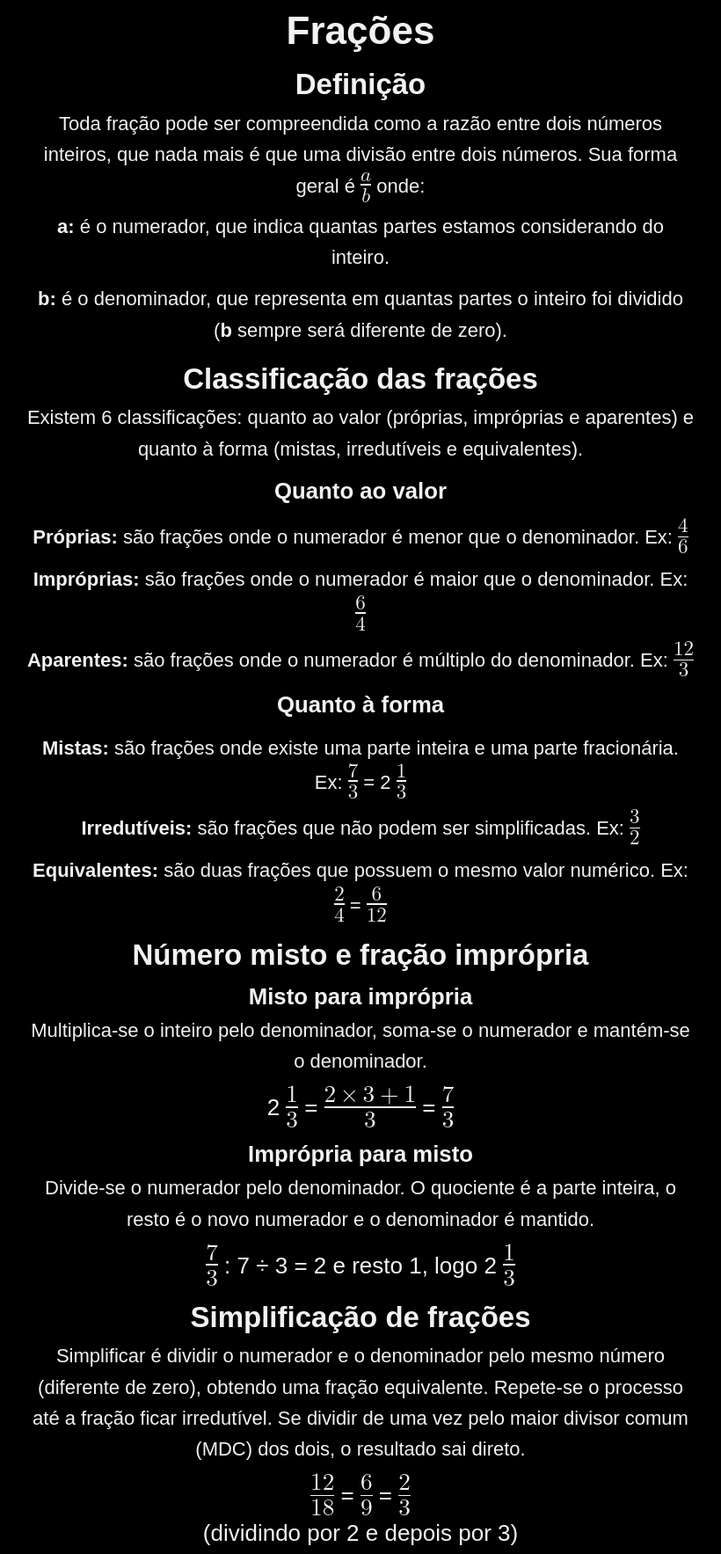
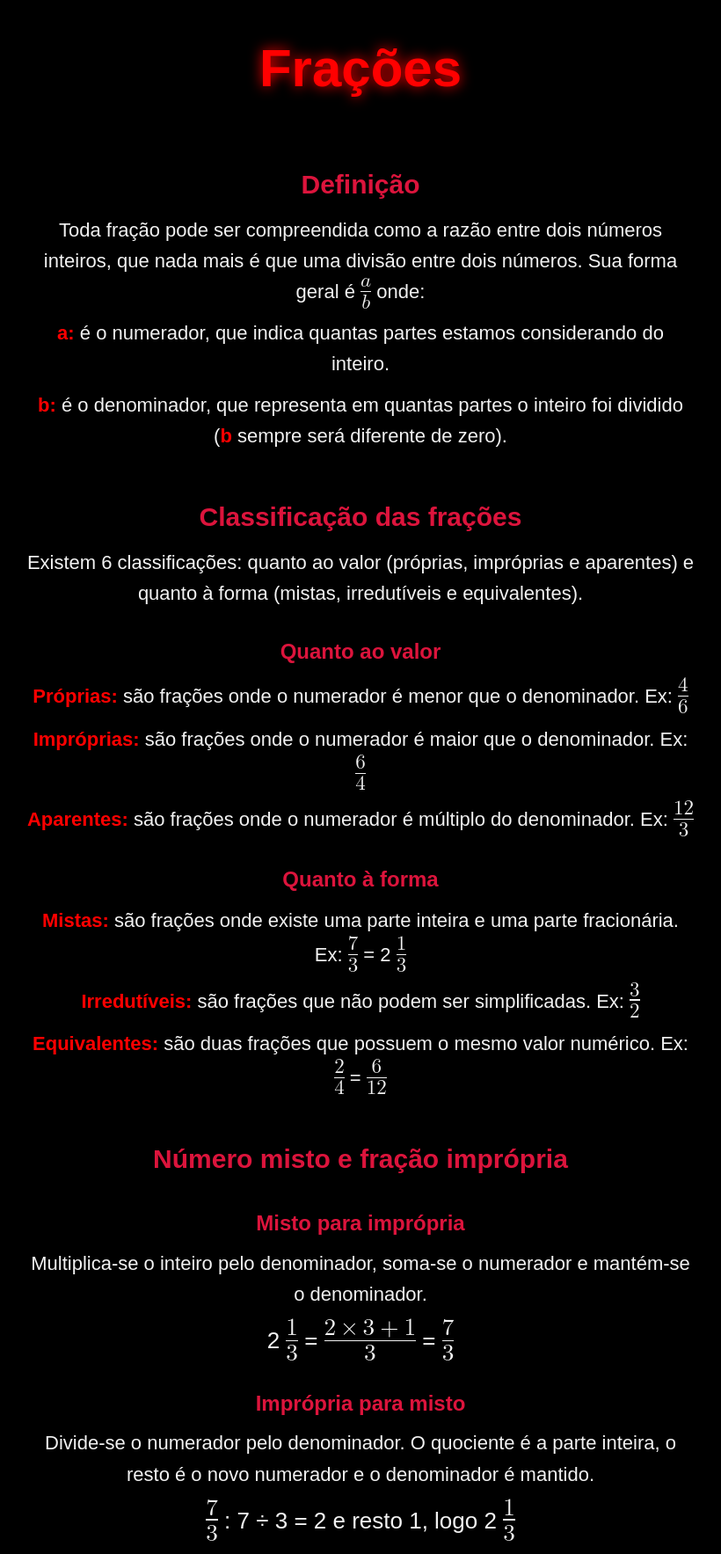
Before and after one commit to jorge-berenguer/teste1, a plain HTML site: page conteudos/fracao.html in a window 1280 px wide. Shown: the top 1767 px of the page at 88% size, without its empty margins (230-1050 px from the left). Drawn offline with Linux system fonts and the light colour scheme.

Commit message:
Atualizar o fracao.html

```diff
--- a/conteudos/fracao.html
+++ b/conteudos/fracao.html
@@ -8,12 +8,12 @@
     <link rel="stylesheet" href="conteudos.css" />
   </head>
   <body>
-    <h1 class="f">Frações</h1>
+    <h1 class="c">Frações</h1>
 
     <main>
 
       <!-- ===== DEFINIÇÃO ===== -->
-      <h2 class="f" id="definicao">Definição</h2>
+      <h2 class="c" id="definicao">Definição</h2>
       <p>
         Toda fração pode ser compreendida como a razão entre dois números
         inteiros, que nada mais é que uma divisão entre dois números. Sua forma
@@ -23,58 +23,58 @@
       </p>
       <ul>
         <li>
-          <b class="f">a:</b> é o numerador, que indica quantas partes estamos
+          <b class="c">a:</b> é o numerador, que indica quantas partes estamos
           considerando do inteiro.
         </li>
         <li>
-          <b class="f">b:</b> é o denominador, que representa em quantas partes
-          o inteiro foi dividido (<b class="f">b</b> sempre será diferente de
+          <b class="c">b:</b> é o denominador, que representa em quantas partes
+          o inteiro foi dividido (<b class="c">b</b> sempre será diferente de
           zero).
         </li>
       </ul>
 
       <!-- ===== CLASSIFICAÇÃO ===== -->
-      <h2 class="f" id="classificacao">Classificação das frações</h2>
+      <h2 class="c" id="classificacao">Classificação das frações</h2>
       <p>
         Existem 6 classificações: quanto ao valor (próprias, impróprias e
         aparentes) e quanto à forma (mistas, irredutíveis e equivalentes).
       </p>
 
-      <h3 class="f">Quanto ao valor</h3>
+      <h3 class="c">Quanto ao valor</h3>
       <ul>
         <li>
-          <b class="f">Próprias:</b> são frações onde o numerador é menor que o
+          <b class="c">Próprias:</b> são frações onde o numerador é menor que o
           denominador. Ex:
           <math><mfrac><mn>4</mn><mn>6</mn></mfrac></math>
         </li>
         <li>
-          <b class="f">Impróprias:</b> são frações onde o numerador é maior que
+          <b class="c">Impróprias:</b> são frações onde o numerador é maior que
           o denominador. Ex:
           <math><mfrac><mn>6</mn><mn>4</mn></mfrac></math>
         </li>
         <li>
-          <b class="f">Aparentes:</b> são frações onde o numerador é múltiplo do
+          <b class="c">Aparentes:</b> são frações onde o numerador é múltiplo do
           denominador. Ex:
           <math><mfrac><mn>12</mn><mn>3</mn></mfrac></math>
         </li>
       </ul>
 
-      <h3 class="f">Quanto à forma</h3>
+      <h3 class="c">Quanto à forma</h3>
       <ul>
         <li>
-          <b class="f">Mistas:</b> são frações onde existe uma parte inteira e
+          <b class="c">Mistas:</b> são frações onde existe uma parte inteira e
           uma parte fracionária. Ex:
           <math><mfrac><mn>7</mn><mn>3</mn></mfrac></math>
           = 2
           <math><mfrac><mn>1</mn><mn>3</mn></mfrac></math>
         </li>
         <li>
-          <b class="f">Irredutíveis:</b> são frações que não podem ser
+          <b class="c">Irredutíveis:</b> são frações que não podem ser
           simplificadas. Ex:
           <math><mfrac><mn>3</mn><mn>2</mn></mfrac></math>
         </li>
         <li>
-          <b class="f">Equivalentes:</b> são duas frações que possuem o mesmo
+          <b class="c">Equivalentes:</b> são duas frações que possuem o mesmo
           valor numérico. Ex:
           <math><mfrac><mn>2</mn><mn>4</mn></mfrac></math>
           =
@@ -83,9 +83,9 @@
       </ul>
 
       <!-- ===== MISTA E IMPRÓPRIA ===== -->
-      <h2 class="f" id="conversao">Número misto e fração imprópria</h2>
+      <h2 class="c" id="conversao">Número misto e fração imprópria</h2>
 
-      <h3 class="f">Misto para imprópria</h3>
+      <h3 class="c">Misto para imprópria</h3>
       <p>
         Multiplica-se o inteiro pelo denominador, soma-se o numerador e mantém-se
         o denominador.
@@ -104,7 +104,7 @@
         <math><mfrac><mn>7</mn><mn>3</mn></mfrac></math>
       </p>
 
-      <h3 class="f">Imprópria para misto</h3>
+      <h3 class="c">Imprópria para misto</h3>
       <p>
         Divide-se o numerador pelo denominador. O quociente é a parte inteira, o
         resto é o novo numerador e o denominador é mantido.
@@ -117,7 +117,7 @@
       </p>
 
       <!-- ===== SIMPLIFICAÇÃO ===== -->
-      <h2 class="f" id="simplificacao">Simplificação de frações</h2>
+      <h2 class="c" id="simplificacao">Simplificação de frações</h2>
       <p>
         Simplificar é dividir o numerador e o denominador pelo mesmo número
         (diferente de zero), obtendo uma fração equivalente. Repete-se o
@@ -134,9 +134,9 @@
       </p>
 
       <!-- ===== COMPARAÇÃO ===== -->
-      <h2 class="f" id="comparacao">Comparação de frações</h2>
+      <h2 class="c" id="comparacao">Comparação de frações</h2>
 
-<h3 class="f">Mesmo denominador</h3>
+<h3 class="c">Mesmo denominador</h3>
 <p>
   A maior fração é a que tem o maior numerador.
 </p>
@@ -146,7 +146,7 @@
   <math><mfrac><mn>3</mn><mn>7</mn></mfrac></math>
 </p>
 
-<h3 class="f">Denominadores diferentes</h3>
+<h3 class="c">Denominadores diferentes</h3>
 <p>
   Reduz-se ao mesmo denominador (usando o MMC) e comparam-se os numeradores.
 </p>
@@ -166,9 +166,9 @@
 </p>
 
       <!-- ===== OPERAÇÕES ===== -->
-      <h2 class="f" id="operacoes">Operações com frações</h2>
+      <h2 class="c" id="operacoes">Operações com frações</h2>
 
-      <h3 class="f">Adição de mesmo denominador</h3>
+      <h3 class="c">Adição de mesmo denominador</h3>
       <p>
         Para somar frações de mesmo denominador, basta somar os numeradores e
         repetir o denominador.
@@ -182,7 +182,7 @@
         = 2
       </p>
 
-      <h3 class="f">Subtração de mesmo denominador</h3>
+      <h3 class="c">Subtração de mesmo denominador</h3>
       <p>
         Para subtrair frações de mesmo denominador, basta subtrair os
         numeradores e repetir o denominador.
@@ -195,7 +195,7 @@
         <math><mfrac><mn>3</mn><mn>4</mn></mfrac></math>
       </p>
 
-      <h3 class="f">Adição de denominadores diferentes</h3>
+      <h3 class="c">Adição de denominadores diferentes</h3>
       <p>
         Primeiro é preciso achar o MMC dos denominadores, que será o novo
         denominador comum. Depois, divide-se esse novo denominador pelo
@@ -216,7 +216,7 @@
         <br />MMC = 20
       </p>
 
-      <h3 class="f">Subtração de denominadores diferentes</h3>
+      <h3 class="c">Subtração de denominadores diferentes</h3>
       <p>
         O processo é o mesmo da adição: acha-se o MMC, calculam-se os novos
         numeradores e, em seguida, subtraem-se esses numeradores mantendo o novo
@@ -235,7 +235,7 @@
         <br />MMC = 20
       </p>
 
-      <h3 class="f">Multiplicação de frações</h3>
+      <h3 class="c">Multiplicação de frações</h3>
       <p>
         Para multiplicar frações, basta multiplicar numerador com numerador e
         denominador com denominador.
@@ -248,7 +248,7 @@
         <math><mfrac><mn>12</mn><mn>5</mn></mfrac></math>
       </p>
 
-      <h3 class="f">Divisão de frações</h3>
+      <h3 class="c">Divisão de frações</h3>
       <p>
         Para dividir frações, multiplica-se a primeira fração pelo inverso da
         segunda.
```
